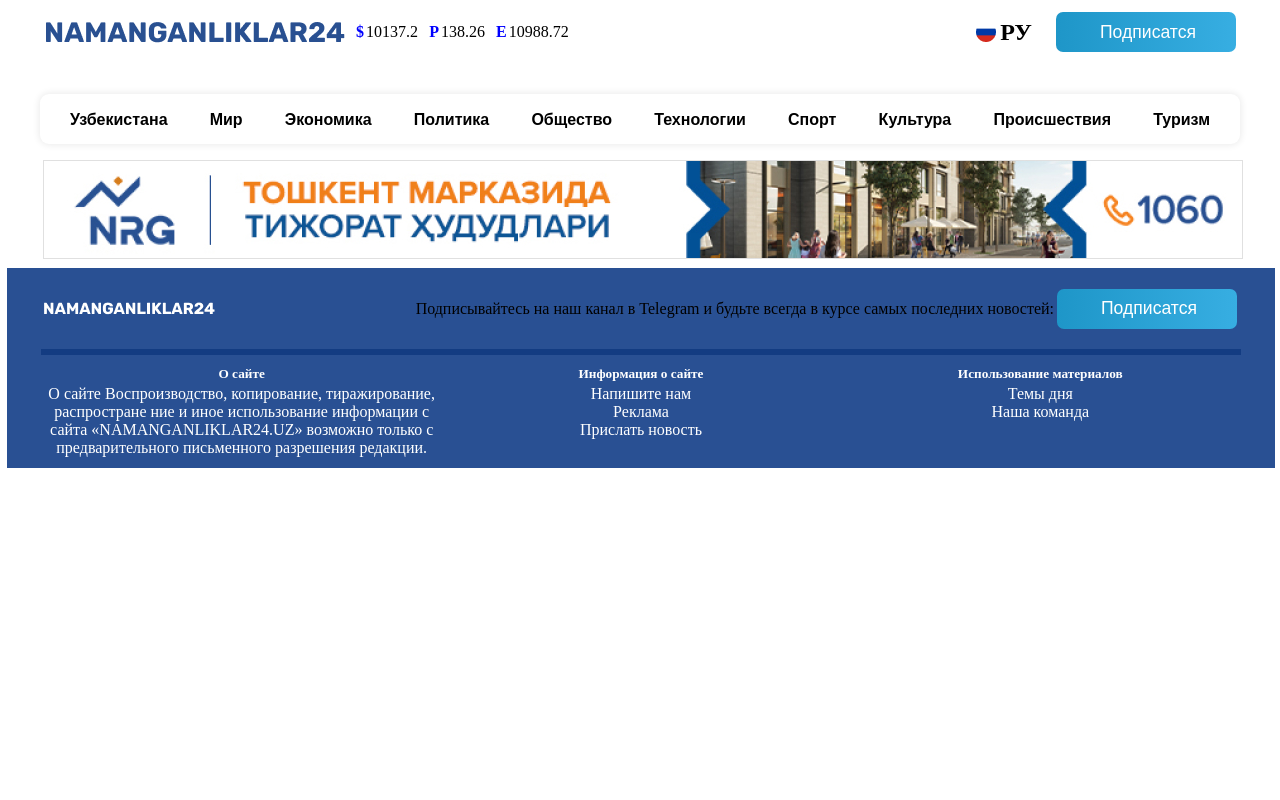
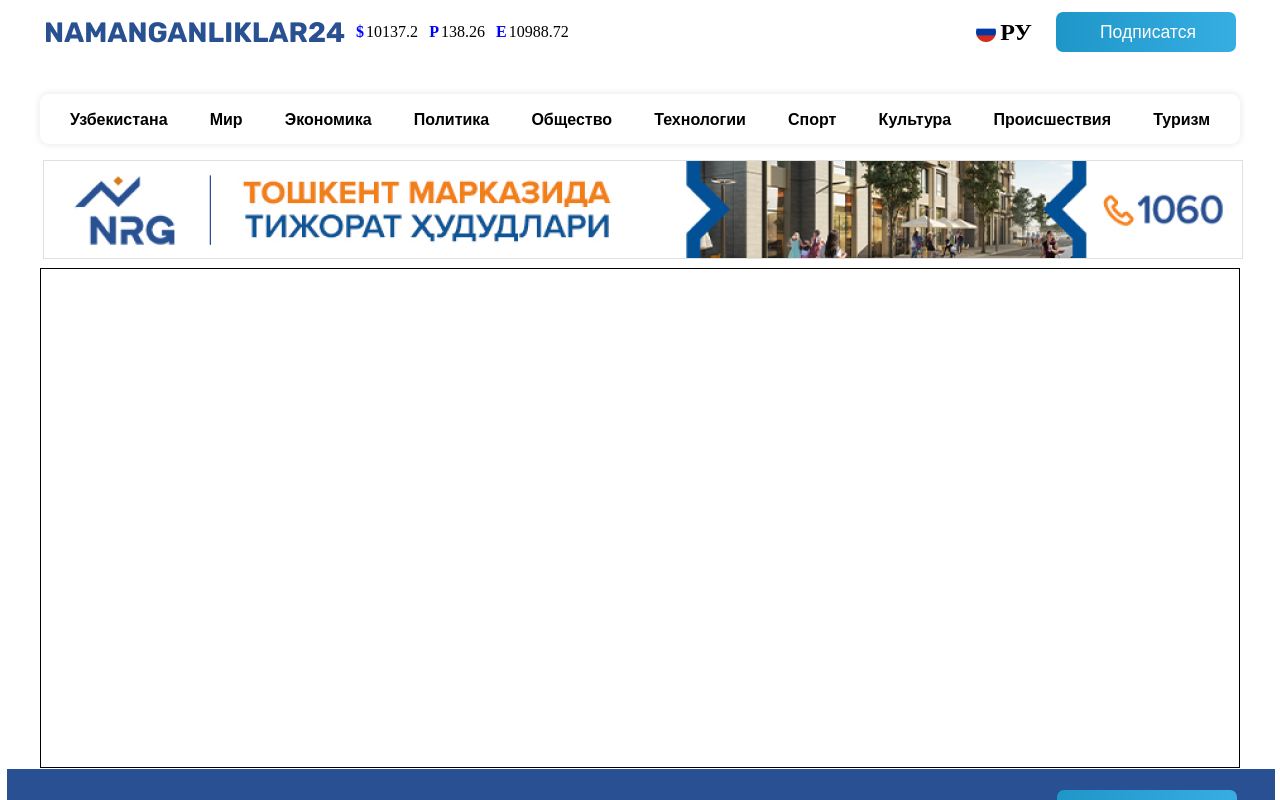
Before and after one commit to Yakubov-Abdurashid/sturdy-journey, a React (Vite) app in the folder my-app/: page / in a window 1280 px wide. Shown: the top 800 px of the page. Built offline with nearby package versions, Linux system fonts and the light colour scheme.

Commit message:
salomsdsddsdssdd

```diff
--- a/my-app/src/App.css
+++ b/my-app/src/App.css
@@ -104,3 +104,12 @@
 .mul{
     width: 400px;
 }
+
+
+
+main{
+    width: 1200px;
+    height: 500px;
+    border: 1px solid black;
+    margin: auto;
+}
--- a/my-app/src/App.jsx
+++ b/my-app/src/App.jsx
@@ -64,7 +64,7 @@
           <img src={imgli2} alt="" />
         </div>
       </div>
-
+<main></main>
       <footer>
         <div className="foa">
           <img src={imgli3} alt="" />
```
